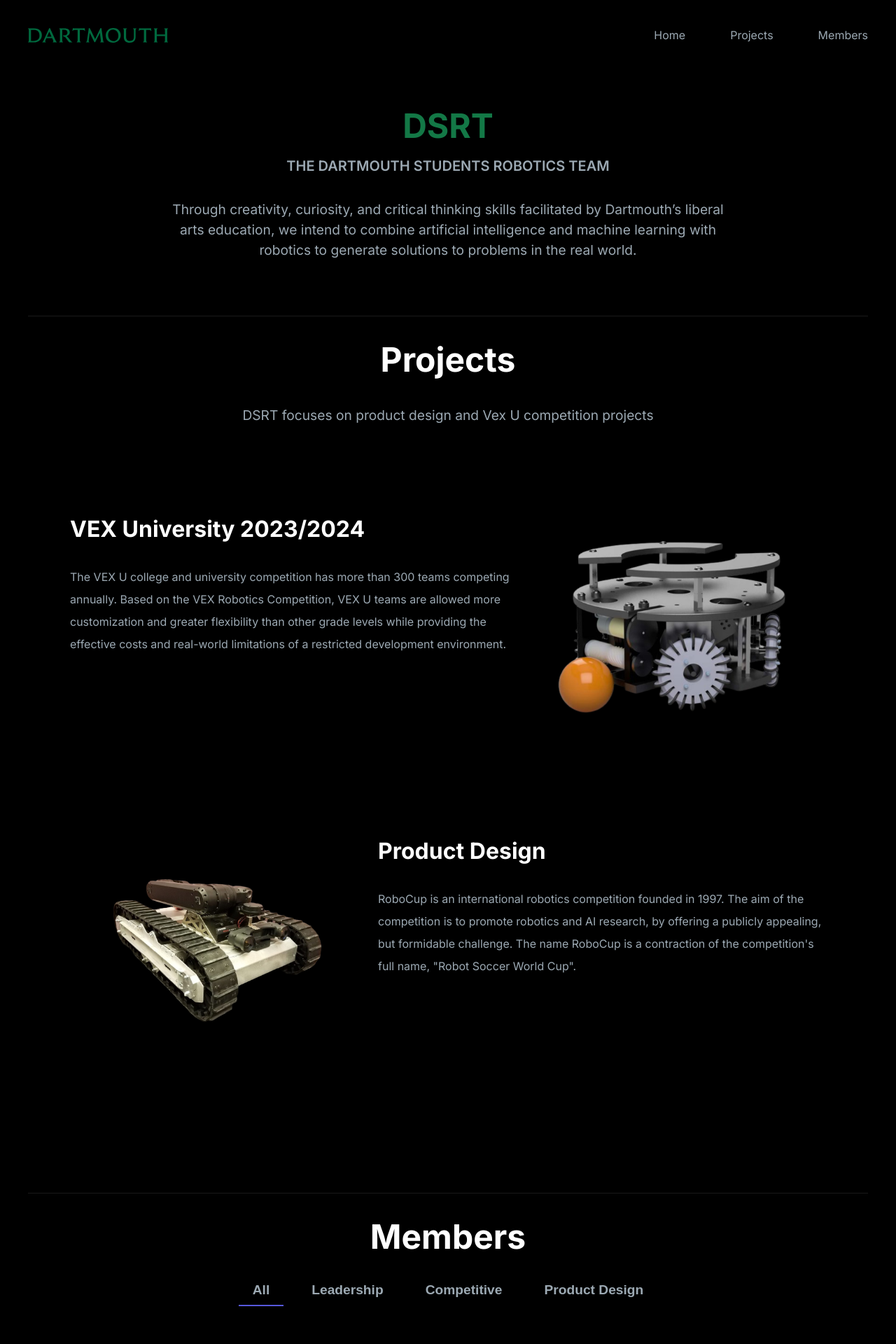
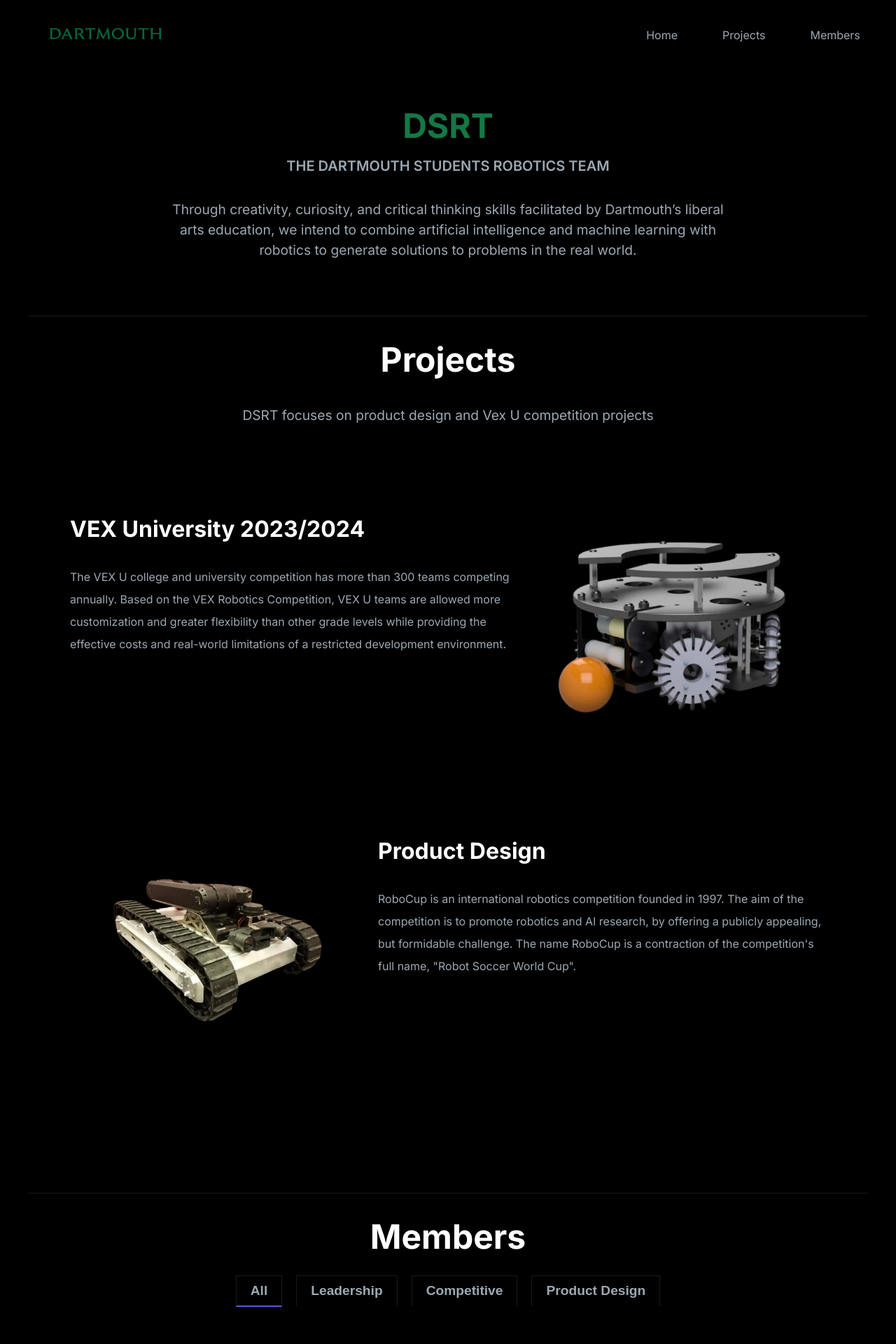
Before and after one commit to Dartmouth-Robotics-Club/website, a Next.js app: page / in a window 1280 px wide. Shown: the top 1920 px of the page at 70% size. Built offline with nearby package versions, Linux system fonts and the light colour scheme.

Commit message:
adjust sizes

```diff
--- a/src/style/globals.scss
+++ b/src/style/globals.scss
@@ -124,12 +124,14 @@
   background: rgba(colors.color(background), 0.8);
   z-index: 9;
 
+  // padding: 40px;
+  align-items: center;
+  justify-content: center;
+  padding: 0 4vw;
+
   height: 100px;
-  padding: 40px;
-
   @media only screen and (max-width: 768px) {
     height: 70px;
-    padding: 30px;
   }
 
   .header-inner {
@@ -138,30 +140,42 @@
 
     margin: 0 auto;
     width: min(100%, 1200px);
+    align-items: center;
   }
 
   .logo-container {
     position: relative;
     width: 200px;
     height: fit-content;
-
-    @media(max-width: 768px) {
-      display: none;
-    }
+    max-height: 40%;
 
     img {
       max-width: 100%;
+      max-height: 100%;
+      padding: 20px
     }
   }
 
   .nav-list {
     display: inline-flex;
     gap: 4rem;
+
+    @media screen and (max-width: 768px) {
+      gap: 2rem;
+    }
   }
 }
 
 .footer {
   width: min(100%, 1200px);
-  padding: 30px;
-  border-top: 1px solid colors.color(light-background)
+  border-top: 1px solid colors.color(light-background);
+
+  height: 100px;
+  display: flex;
+  align-items: center;
+  justify-content: flex-start;
+  padding: 0 min(2vw, 25px);
+  @media only screen and (max-width: 1080px) {
+    height: 70px;
+  }
 }
--- a/src/style/members.scss
+++ b/src/style/members.scss
@@ -5,7 +5,11 @@
   flex-direction: row;
   gap: 20px;
   padding: 10px 20px;
-  //border: 3px solid colors.color(light-background);
+  max-width: 100%;
+  overflow-x: scroll;
+  width: 100%;
+  align-items: center;
+  justify-content: center;
 
   .filter-button {
     background: transparent;
@@ -16,15 +20,27 @@
     padding: 10px 20px;
     cursor: pointer;
     transition: all 0.4s ease-in-out;
+    border: 1px solid colors.color(light-background);
     border-bottom: 2px solid transparent;
+
+    // do not wrap text
+    white-space: nowrap;
 
     &:hover {
       background: colors.color(light-background);
     }
 
     &.active {
-      // background: colors.color(light-background);
       border-bottom: 2px solid colors.color(highlight);
+    }
+
+  }
+  @media screen and (max-width: 768px) {
+    gap: 5px;
+
+    .filter-button {
+      font-size: 1rem;
+      padding: 5px 10px;
     }
   }
 }
```
